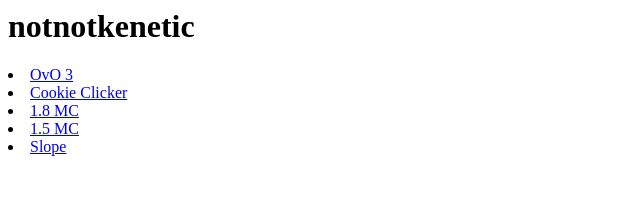
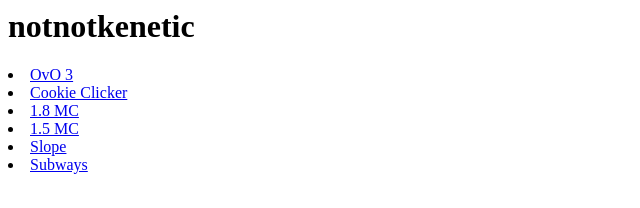
Before and after one commit to VxClutch5060/notnotkenetic, a plain HTML site: page index.html in a window 1280 px wide. Shown: the full height of the page, 0-640 px from the left. Drawn offline with Linux system fonts and the light colour scheme.

Commit message:
Update index.html

```diff
--- a/index.html
+++ b/index.html
@@ -8,4 +8,5 @@
     <li><a href="https://notkenetic.github.io/1.8.html">1.8 MC</a></li>
     <li><a href="https://notkenetic.github.io/1.5.html">1.5 MC</a></li>
   <li><a href="https://notkenetic.github.io/slope.html">Slope</a></li>
+  <li><a href="https://dddavit.github.io/subway/">Subways</a></li>
 </body>
```
